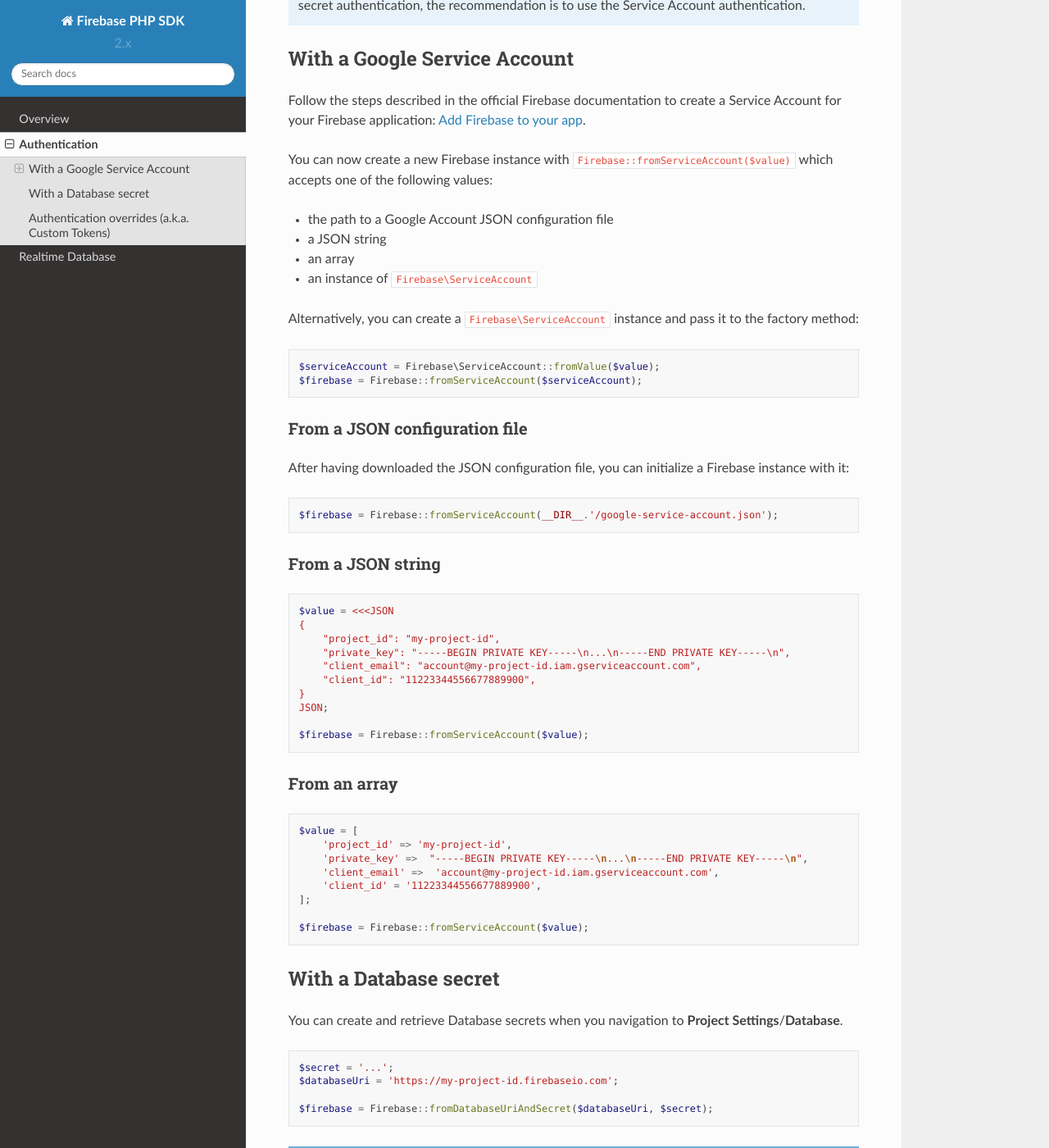
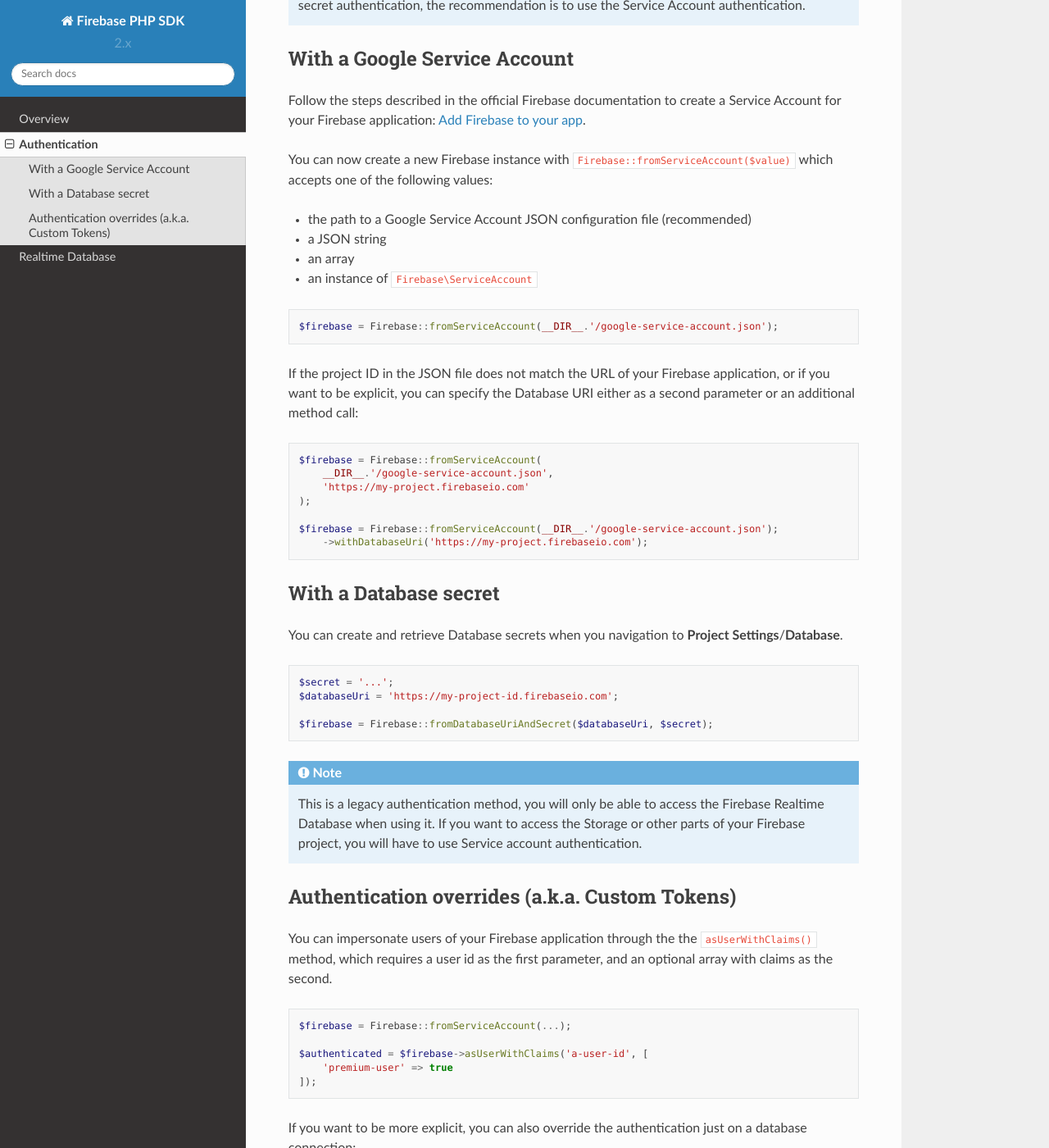
Before and after one commit to kreait/firebase-php, a Sphinx documentation site: the page built from docs/authentication.rst, in a window 1280 px wide and 1400 px high, scrolled down 422 px. Shown: the whole window at 82% size. Built offline with Sphinx 7.4.7 and the Read the Docs theme 2.0.0, drawn with Linux system fonts in a browser that asks for light colours.

Commit message:
Simplify documentation, add database URI override

```diff
--- a/docs/authentication.rst
+++ b/docs/authentication.rst
@@ -25,57 +25,27 @@
 You can now create a new Firebase instance with ``Firebase::fromServiceAccount($value)`` which accepts one of the
 following values:
 
-- the path to a Google Account JSON configuration file
+- the path to a Google Service Account JSON configuration file (recommended)
 - a JSON string
 - an array
 - an instance of ``Firebase\ServiceAccount``
-
-Alternatively, you can create a ``Firebase\ServiceAccount`` instance and pass it to the factory method:
-
-.. code-block:: php
-
-    $serviceAccount = Firebase\ServiceAccount::fromValue($value);
-    $firebase = Firebase::fromServiceAccount($serviceAccount);
-
-
-From a JSON configuration file
-==============================
-
-After having downloaded the JSON configuration file, you can initialize a Firebase instance with it:
 
 .. code-block:: php
 
     $firebase = Firebase::fromServiceAccount(__DIR__.'/google-service-account.json');
 
-From a JSON string
-==================
+If the project ID in the JSON file does not match the URL of your Firebase application, or if you want to
+be explicit, you can specify the Database URI either as a second parameter or an additional method call:
 
 .. code-block:: php
 
-    $value = <<<JSON
-    {
-        "project_id": "my-project-id",
-        "private_key": "-----BEGIN PRIVATE KEY-----\n...\n-----END PRIVATE KEY-----\n",
-        "client_email": "account@my-project-id.iam.gserviceaccount.com",
-        "client_id": "11223344556677889900",
-    }
-    JSON;
+    $firebase = Firebase::fromServiceAccount(
+        __DIR__.'/google-service-account.json',
+        'https://my-project.firebaseio.com'
+    );
 
-    $firebase = Firebase::fromServiceAccount($value);
-
-From an array
-=============
-
-.. code-block:: php
-
-    $value = [
-        'project_id' => 'my-project-id',
-        'private_key' =>  "-----BEGIN PRIVATE KEY-----\n...\n-----END PRIVATE KEY-----\n",
-        'client_email' =>  'account@my-project-id.iam.gserviceaccount.com',
-        'client_id' = '11223344556677889900',
-    ];
-
-    $firebase = Firebase::fromServiceAccount($value);
+    $firebase = Firebase::fromServiceAccount(__DIR__.'/google-service-account.json');
+        ->withDatabaseUri('https://my-project.firebaseio.com');
 
 
 **********************
```
